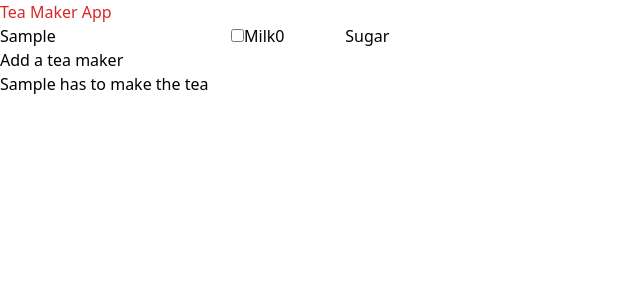
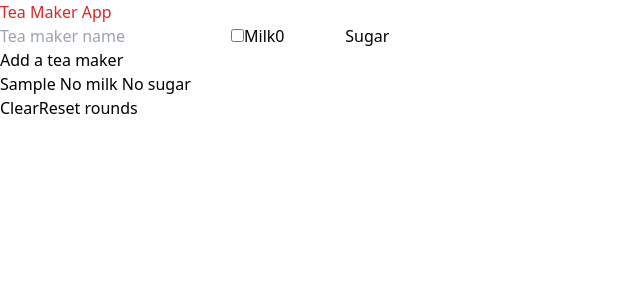
Before and after one commit to emigri/Tea-Maker-App, a Nuxt app: page / in a window 1280 px wide. Both pictures are taken after typing "Sample" into the empty fields and a click on the button "Add a tea maker". Shown: the top 300 px of the page, without its empty margins (0-640 px from the left). Built offline with nearby package versions, Linux system fonts and the light colour scheme.

Commit message:
add tea maker, reset rounds and clear teamaker functions added

```diff
--- a/pages/index.vue
+++ b/pages/index.vue
@@ -24,8 +24,14 @@
       </form>
       <button @click="addTeaMaker">Add a tea maker</button>
     </div>
+    <div v-for="(teaMaker, index) in teaMakers" :key="index">
+      {{ teaMaker.name }}
+      {{ teaMaker.milk ? "Milk" : "No milk" }}
+      {{ teaMaker.sugars < 1 ? "No " : teaMaker.sugars }} sugar
+    </div>
     <div>
-      <h2>{{ teaMaker.name }} has to make the tea</h2>
+      <button @click="clearTeaMakers">Clear</button>
+      <button @click="resetRounds">Reset rounds</button>
     </div>
   </div>
 </template>
@@ -36,25 +42,40 @@ const teaMakers = ref([]);
 const teaMaker = reactive({
   name: "",
   milk: false,
-  sugars: 0,
-  teaRoundsMade: 0
+  sugars: 0
 });
 
-const addTeaMaker = (teaMaker) => {
+let id = 0;
+
+const addTeaMaker = () => {
   if (teaMaker.value != "") {
-    // create array of object with tea maker name, sugar, milk, and tea rounds made
+    // create an object with tea maker's name, sugar, milk, and tea rounds made
     const teaMakerObject = {
-      id: "",
+      id: id++,
       name: teaMaker.name,
       sugars: teaMaker.sugars,
       milk: teaMaker.milk,
       teaRoundsMade: 0
     };
+    //push to teaMakers array
+    teaMakers.value.push(teaMakerObject);
+
+    //reset fields when someone has been added
+    teaMaker.name = "";
+    teaMaker.sugars = 0;
+    teaMaker.milk = false;
   }
-  //push to teaMakers array
 };
 
-console.log(teaMakers);
+const clearTeaMakers = () => {
+  teaMakers.value.splice(0);
+};
+
+const resetRounds = () => {
+  teaMakers.value.forEach((teaMaker) => {
+    teaMaker.teaRoundsMade = 0;
+  });
+};
 </script>
 
 <style lang="scss" scoped></style>
--- a/tailwind.config.js
+++ b/tailwind.config.js
@@ -6,10 +6,10 @@ export default {
     "./pages/**/*.vue",
     "./plugins/**/*.{js,ts}",
     "./app.vue",
-    "./error.vue",
+    "./error.vue"
   ],
   theme: {
-    extend: {},
+    extend: {}
   },
-  plugins: [],
-}
+  plugins: []
+};
```
